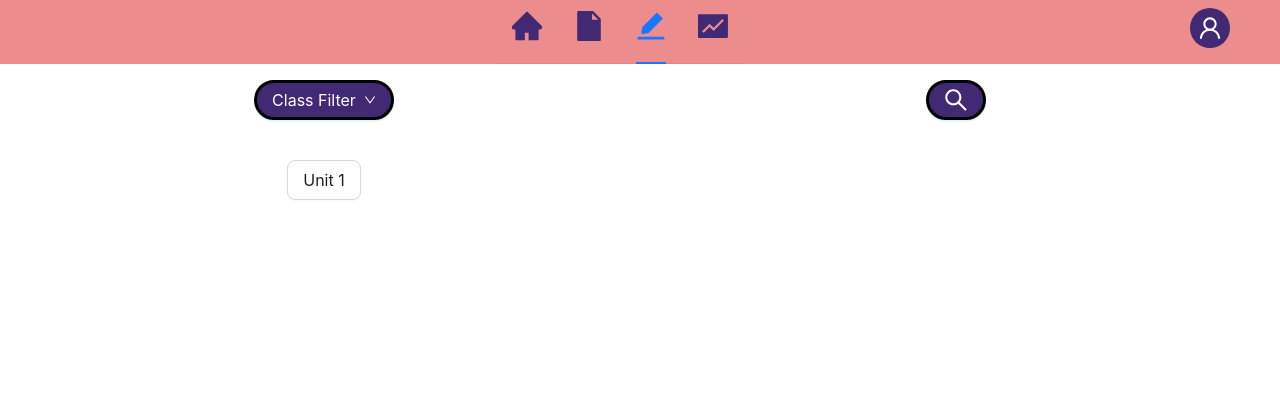
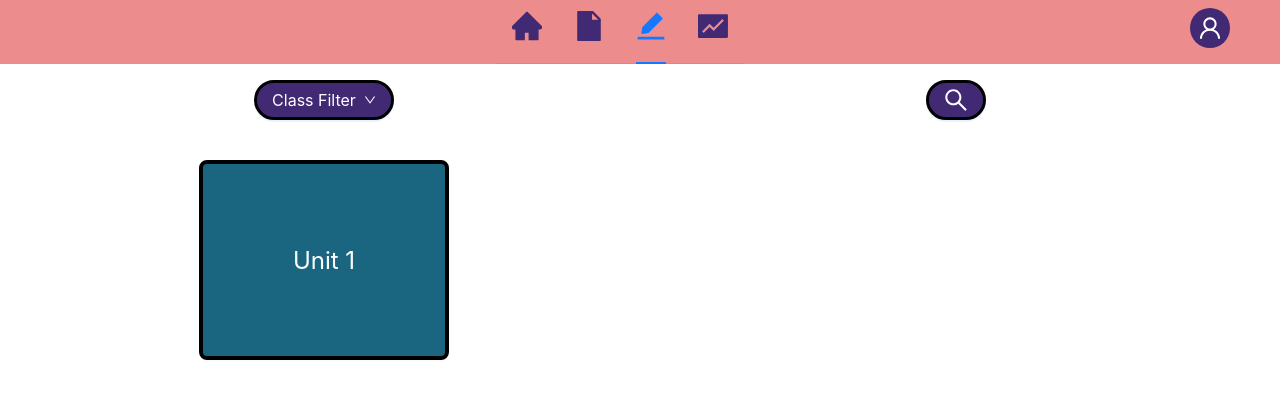
Before and after one commit to Highzahawk/Graviton, a React (Create React App) app: page /Practice in a window 1280 px wide. Shown: the top 398 px of the page. Built offline with nearby package versions, Linux system fonts and the light colour scheme.

Commit message:
unit style changes

```diff
--- a/src/Pages/Practice.js
+++ b/src/Pages/Practice.js
@@ -8,7 +8,7 @@ function Practice(){
     const navigate = useNavigate();
 
     const handleUnitButtonClick = () => {
-        navigate('/Unit');
+        navigate('/QuizHome');
       };
 
     const classNames = (
--- a/src/Pages/PracticeStyles.css
+++ b/src/Pages/PracticeStyles.css
@@ -25,3 +25,22 @@ border: solid black;
   background-color: #1A6680;
   border: solid #2591b5;
 }
+
+.ant-btn.Units {
+
+  background-color: #1a6680;
+  text-align: center;
+  color:white;
+  font-size: x-large;
+  border:solid 4px black;
+  width: 250px;
+  height: 200px;
+
+  }
+
+  .ant-btn.Units:hover {
+  color:white;
+  background-color: #1a6680;
+  text-align: center;
+  border: solid 4px#34CBFF;
+  }
```
